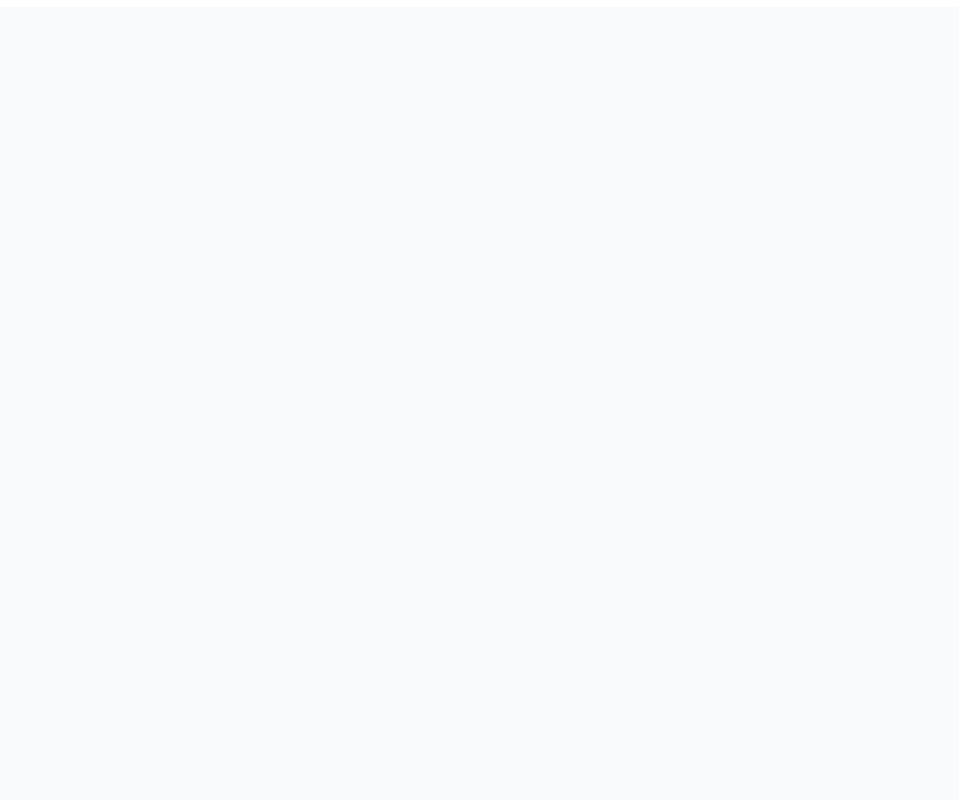
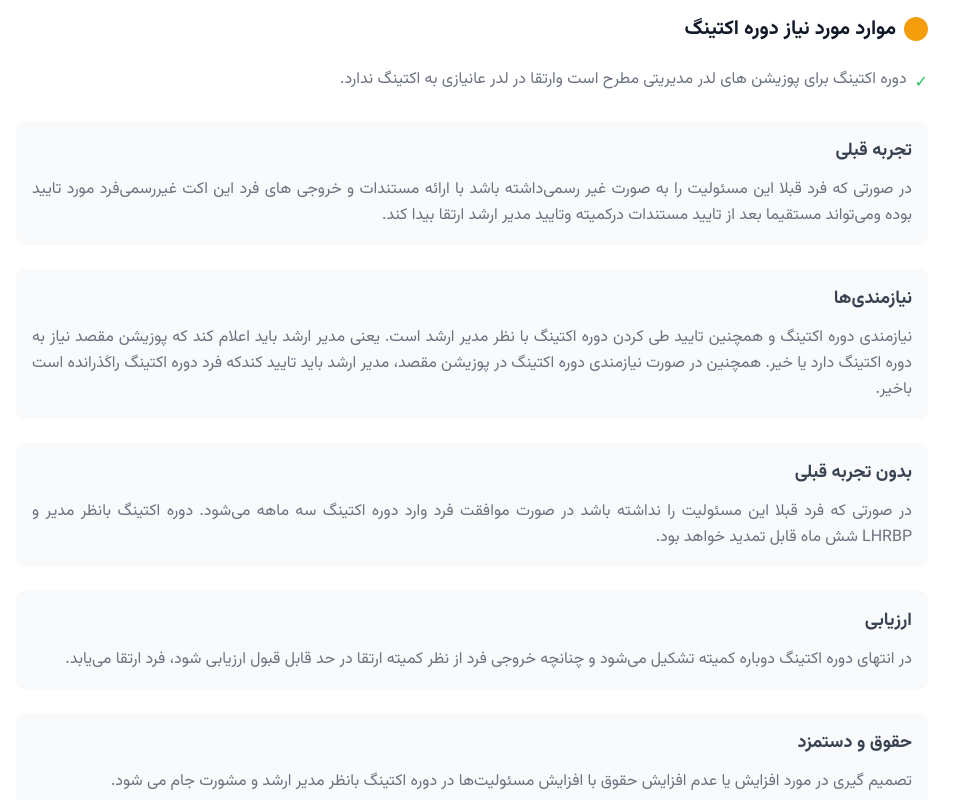
Before and after one commit to espitman/jbm-hr-life, a Nuxt app: page /promotion in a window 1280 px wide. Shown: the part 7140-7940 px from the top of the page, without its empty margins (40-999 px from the left). Before the commit the page ends 7147 px from the top, so only its background shows below. Built offline with nearby package versions, Linux system fonts and the light colour scheme.

Commit message:
feat: add acting component with process description

```diff
--- /dev/null
+++ b/components/promotion/Acting.vue
@@ -0,0 +1,58 @@
+<template>
+  <div class="bg-white rounded-xl p-8">
+    <!-- Title Section -->
+    <div class="flex items-center justify-start mb-6">
+      <div class="w-6 h-6 rounded-full bg-amber-500 ml-2"></div>
+      <h2 class="text-xl font-bold">موارد مورد نياز دوره اكتينگ</h2>
+    </div>
+
+    <!-- Main Content -->
+    <div class="space-y-6 text-gray-500 leading-relaxed text-justify">
+      <!-- Introduction -->
+      <div class="flex items-start gap-2">
+        <span class="text-green-500 mt-1">✓</span>
+        <p>دوره اكتينگ براى پوزيشن هاى لدر مديريتى مطرح است وارتقا در لدر عانيازى به اكتينگ ندارد.</p>
+      </div>
+
+      <!-- Previous Experience Section -->
+      <div class="bg-gray-50 rounded-lg p-4">
+        <h3 class="text-lg font-semibold mb-3 text-gray-700">تجربه قبلی</h3>
+        <p>در صورتى كه فرد قبلا اين مسئوليت را به صورت غير رسمى‌داشته باشد با ارائه مستندات و خروجى هاى فرد اين اكت غيررسمى‌فرد مورد تاييد بوده ومى‌تواند مستقيما بعد از تاييد مستندات دركمیته وتاييد مدير ارشد ارتقا بيدا كند.</p>
+      </div>
+
+      <!-- Requirements Section -->
+      <div class="bg-gray-50 rounded-lg p-4">
+        <h3 class="text-lg font-semibold mb-3 text-gray-700">نیازمندی‌ها</h3>
+        <p>نيازمندى دوره اكتينگ و همچنين تاييد طى كردن دوره اكتينگ با نظر مدير ارشد است. يعنى مدير ارشد بايد اعلام كند كه پوزيشن مقصد نياز به دوره اكتينگ دارد يا خير. همچنين در صورت نيازمندى دوره اكتينگ در پوزيشن مقصد، مدير ارشد بايد تاييد كندكه فرد دوره اكتينگ راكَذرانده است باخير.</p>
+      </div>
+
+      <!-- New Experience Section -->
+      <div class="bg-gray-50 rounded-lg p-4">
+        <h3 class="text-lg font-semibold mb-3 text-gray-700">بدون تجربه قبلی</h3>
+        <p>در صورتى كه فرد قبلا اين مسئوليت را نداشته باشد در صورت موافقت فرد وارد دوره اكتينگ سه ماهه مى‌شود. دوره اکتینگ بانظر مدير و LHRBP شش ماه قابل تمديد خواهد بود.</p>
+      </div>
+
+      <!-- Evaluation Section -->
+      <div class="bg-gray-50 rounded-lg p-4">
+        <h3 class="text-lg font-semibold mb-3 text-gray-700">ارزیابی</h3>
+        <p>در انتهاى دوره اكتينگ دوباره كمیته تشكيل مى‌شود و چنانچه خروجى فرد از نظر كمیته ارتقا در حد قابل قبول ارزيابى شود، فرد ارتقا مى‌يابد.</p>
+      </div>
+
+      <!-- Salary Section -->
+      <div class="bg-gray-50 rounded-lg p-4">
+        <h3 class="text-lg font-semibold mb-3 text-gray-700">حقوق و دستمزد</h3>
+        <p>تصمیم گیری در مورد افزايش يا عدم افزايش حقوق با افزايش مسئوليت‌ها در دوره اكتينگ بانظر مدير ارشد و مشورت جام می شود.</p>
+      </div>
+
+      <!-- Warning Section -->
+      <div class="bg-amber-50 border border-amber-200 rounded-lg p-4">
+        <h3 class="text-lg font-semibold mb-3 text-amber-800">عدم موفقیت در دوره</h3>
+        <p class="text-amber-800">در صورتى كه دوره اكتينگ براى فرد موفقيت آمیز نباشد، لازم است مدير جلسه اى با فرد بركَزار كرده و ضمن دادن فيدبک، فرم IDP براى توسعه فردى به او ارائه دهد.</p>
+      </div>
+    </div>
+  </div>
+</template>
+
+<script setup>
+// No logic needed
+</script>
--- a/pages/promotion.vue
+++ b/pages/promotion.vue
@@ -16,6 +16,7 @@
     <Decision />
     <Table />
     <Documents />
+    <Acting />
   </div>
 </template>
 
@@ -33,6 +34,7 @@ import Conditions from '~/components/promotion/Conditions.vue'
 import Decision from '~/components/promotion/Decision.vue'
 import Table from '~/components/promotion/Table.vue'
 import Documents from '~/components/promotion/Documents.vue'
+import Acting from '~/components/promotion/Acting.vue'
 
 definePageMeta({
   layout: 'default'
```
